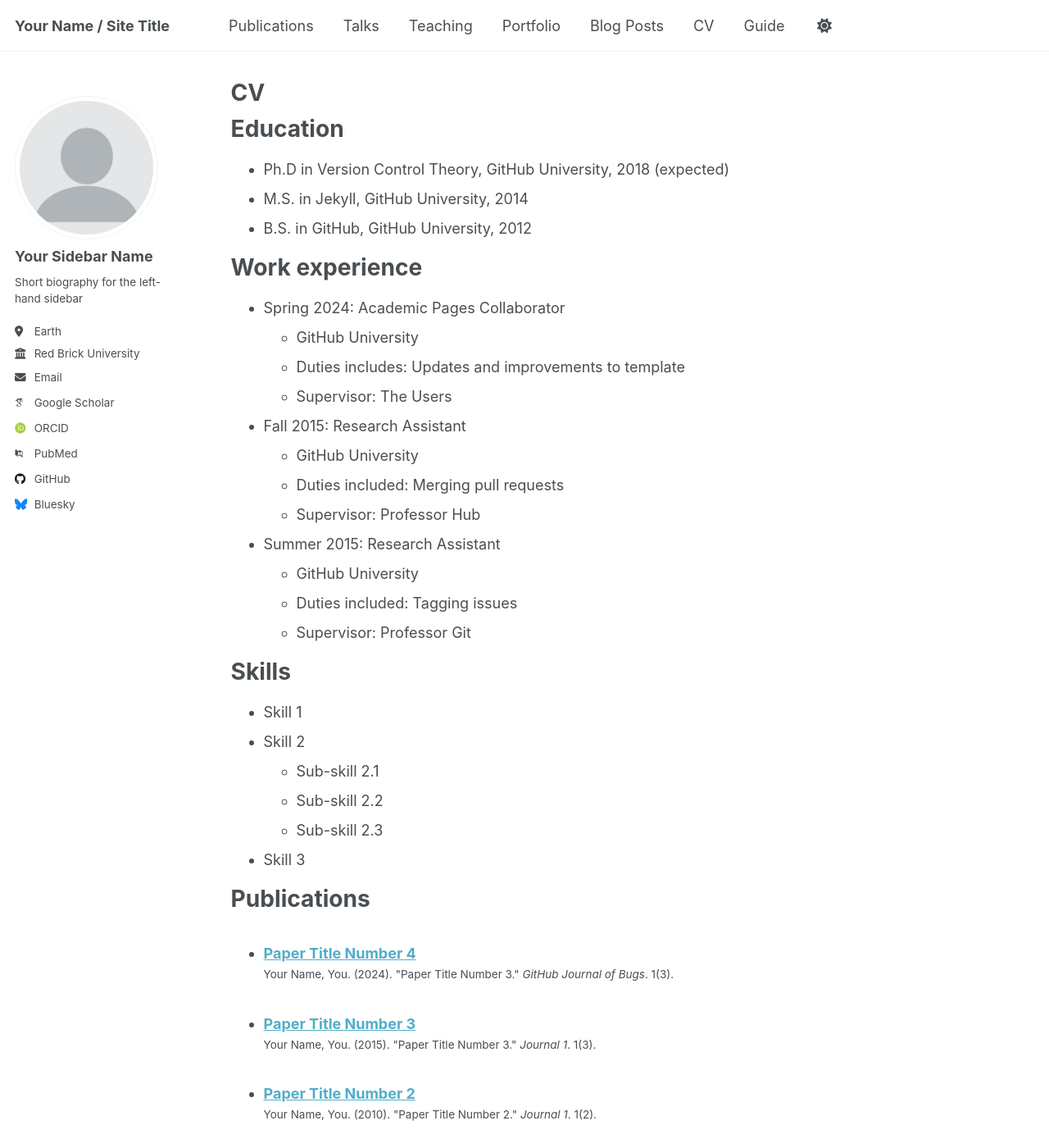
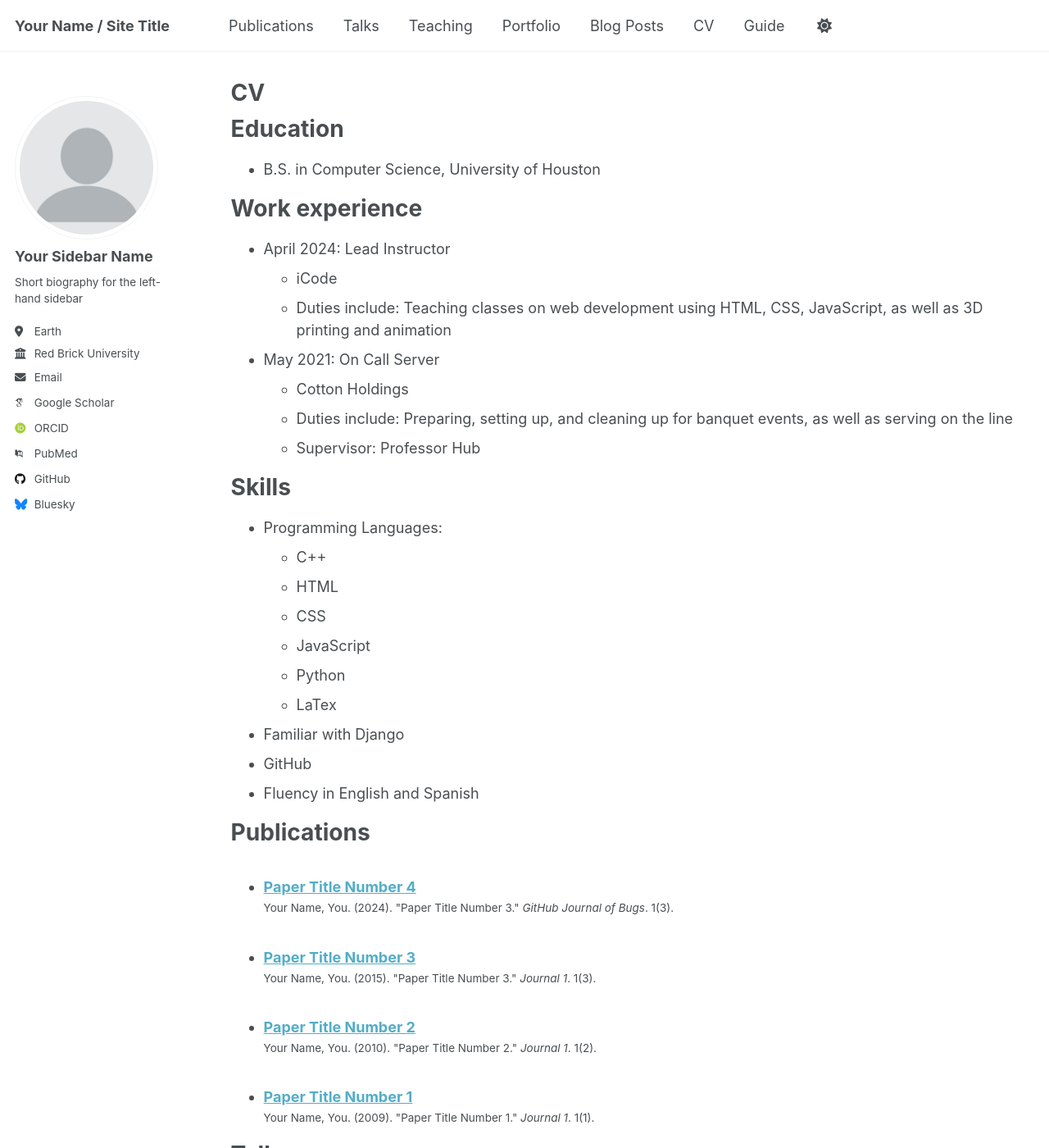
Before and after one commit to G-bolanos/g-bolanos-github-page, a Jekyll site: the page built from _pages/cv.md, in a window 1280 px wide and 1400 px high. Shown: the whole window at 82% size. Built offline with Jekyll 4.4.1, drawn with Linux system fonts in a browser that asks for light colours; some web fonts are replaced.

Commit message:
Update cv.md

```diff
--- a/_pages/cv.md
+++ b/_pages/cv.md
@@ -11,35 +11,35 @@ redirect_from:
 
 Education
 ======
-* Ph.D in Version Control Theory, GitHub University, 2018 (expected)
-* M.S. in Jekyll, GitHub University, 2014
-* B.S. in GitHub, GitHub University, 2012
+* B.S. in Computer Science, University of Houston
 
 Work experience
 ======
-* Spring 2024: Academic Pages Collaborator
-  * GitHub University
-  * Duties includes: Updates and improvements to template
-  * Supervisor: The Users
+* April 2024: Lead Instructor
+  * iCode
+  * Duties include: Teaching classes on web development using HTML, CSS, JavaScript, as well as 3D printing and animation
 
-* Fall 2015: Research Assistant
-  * GitHub University
-  * Duties included: Merging pull requests
+* May 2021: On Call Server
+  * Cotton Holdings
+  * Duties include: Preparing, setting up, and cleaning up for banquet events, as well as serving on the line
   * Supervisor: Professor Hub
 
-* Summer 2015: Research Assistant
-  * GitHub University
-  * Duties included: Tagging issues
-  * Supervisor: Professor Git
+
 
 Skills
 ======
-* Skill 1
-* Skill 2
-  * Sub-skill 2.1
-  * Sub-skill 2.2
-  * Sub-skill 2.3
-* Skill 3
+* Programming Languages:
+    * C++
+    * HTML
+    * CSS
+    * JavaScript
+    * Python
+    * LaTex
+ * Familiar with Django
+ * GitHub
+ * Fluency in English and Spanish
+
+
 
 Publications
 ======
```
